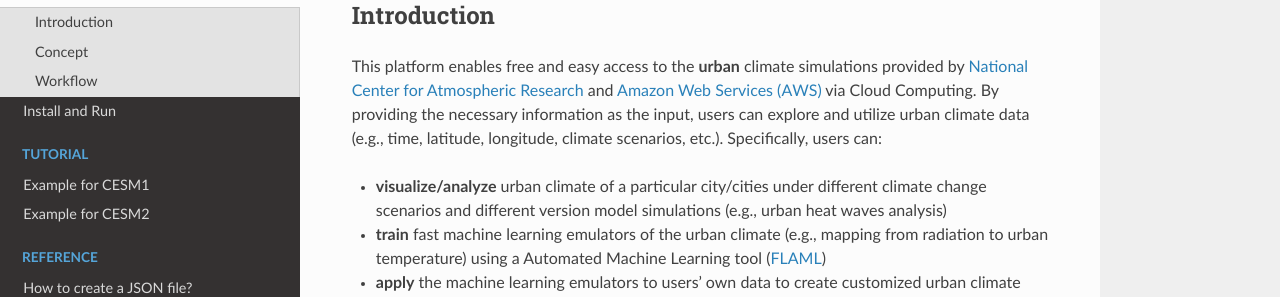
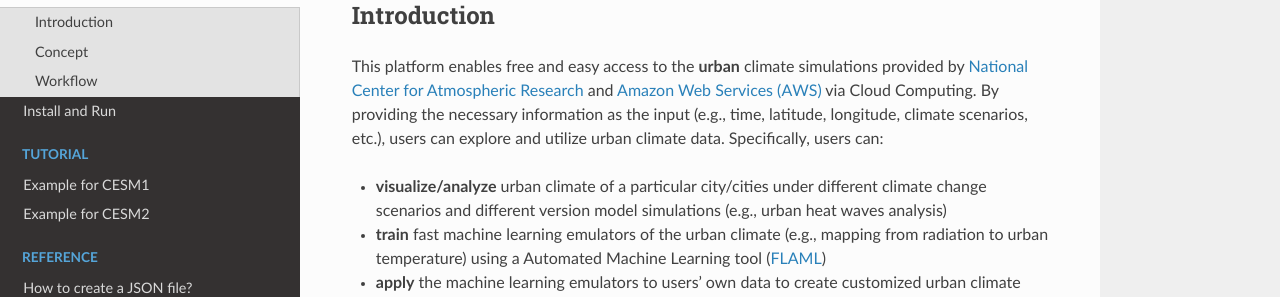
Before and after one commit to zhonghua-zheng/UrbanClimateExplorer, a Sphinx documentation site: the page built from docs/pages/about.md, in a window 1280 px wide and 900 px high. Shown: the part 161-458 px from the top of the window. Built offline with Sphinx 7.4.7 and the Read the Docs theme 2.0.0, drawn with Linux system fonts in a browser that asks for light colours.

```diff
--- a/docs/pages/about.md
+++ b/docs/pages/about.md
@@ -2,7 +2,7 @@
 
 ### Introduction
 
-This platform enables free and easy access to the **urban** climate simulations provided by [National Center for Atmospheric Research](https://ncar.ucar.edu/) and [Amazon Web Services (AWS)](https://aws.amazon.com/) via Cloud Computing. By providing the necessary information as the input, users can explore and utilize urban climate data (e.g., time, latitude, longitude, climate scenarios, etc.). Specifically, users can:
+This platform enables free and easy access to the **urban** climate simulations provided by [National Center for Atmospheric Research](https://ncar.ucar.edu/) and [Amazon Web Services (AWS)](https://aws.amazon.com/) via Cloud Computing. By providing the necessary information as the input (e.g., time, latitude, longitude, climate scenarios, etc.), users can explore and utilize urban climate data. Specifically, users can:
 
 - **visualize/analyze** urban climate of a particular city/cities under different climate change scenarios and different version model simulations (e.g., urban heat waves analysis)
 - **train** fast machine learning emulators of the urban climate (e.g., mapping from radiation to urban temperature) using a Automated Machine Learning tool ([FLAML](https://microsoft.github.io/FLAML/))
```
